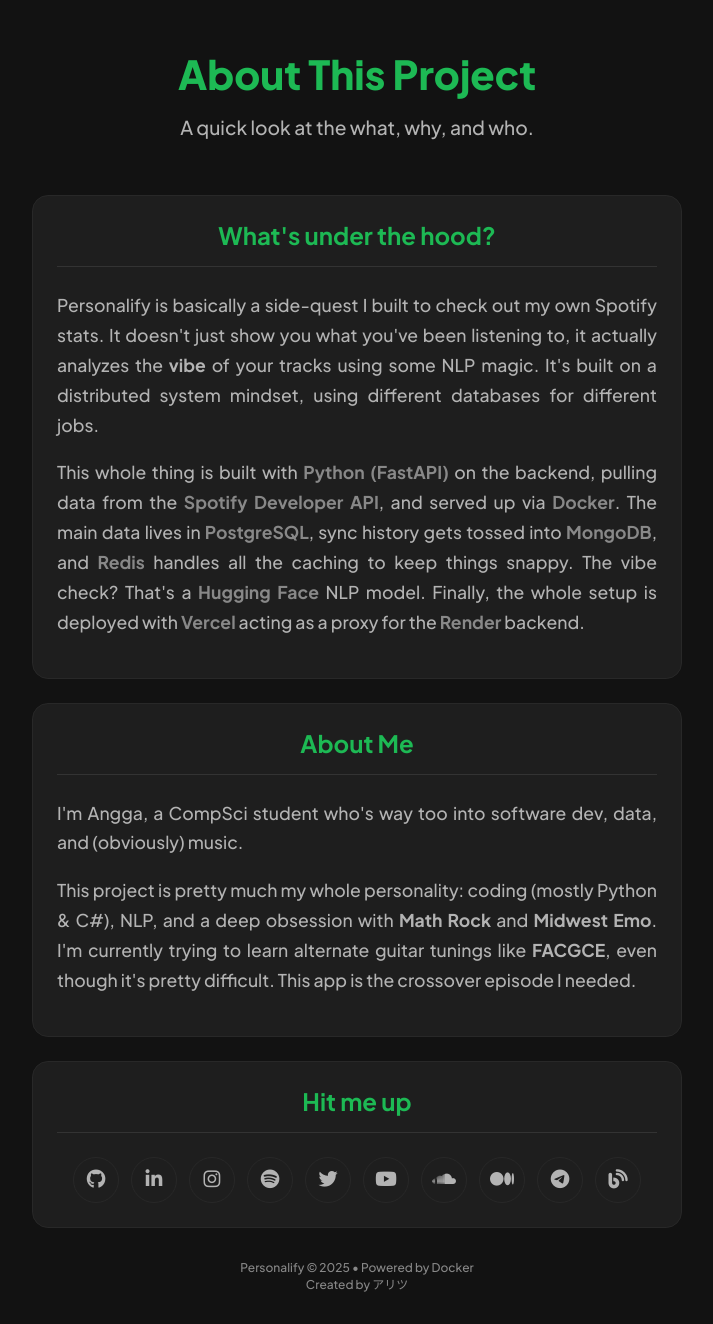
After one commit to anggars/personalify, a FastAPI app: page /about in a window 1280 px wide. The commit adds this page. Shown: the whole page, without its empty margins (283-996 px from the left). Run offline with FastAPI, Linux system fonts and the light colour scheme.

Commit message:
add about page

```diff
--- /dev/null
+++ b/frontend/static/styles/about.css
@@ -0,0 +1,134 @@
+/* === STYLING HALAMAN ABOUT (VERSI BARU & LENGKAP) === */
+
+/*
+ * Kita tidak perlu override .hero, .footer, .h1, atau .subtitle
+ * karena semua style itu sudah di-load dari lyrics.css
+ */
+
+/* Layout Konten (Container & Section) */
+/* Aturan .container dan .section sudah diambil dari lyrics.css */
+/* Kita hanya perlu menambahkan style spesifik di bawah */
+
+header p.subtitle {
+    text-align: center;
+    font-size: 1.2rem;
+    font-weight: 500;
+    color: #B3B3B3;
+    margin-top: 0.5rem;
+    margin-bottom: 3.5rem;
+}
+
+/* Judul di dalam section (H2) */
+.about-title-section {
+    color: #1DB954;
+    font-size: 1.5rem;
+    font-weight: 700;
+    margin-top: 0;
+    margin-bottom: 1.5rem;
+    border-bottom: 1px solid #333;
+    padding-bottom: 1rem;
+    text-align: center;
+}
+
+/* Judul "The Stack" (H3) */
+.about-subtitle-stack {
+    font-size: 1.2rem;
+    color: #ffffff;
+    margin-top: 2rem;
+    margin-bottom: 1rem;
+}
+
+/* Aturan Teks Paragraf */
+.section p {
+    color: #b3b3b3;
+    font-size: 1.1rem;
+    line-height: 1.7;
+    margin-bottom: 1rem;
+    text-align: justify; /* Rata Kiri-Kanan */
+}
+
+/* Link di dalam paragraf (pakai style .footer-link dari home.css) */
+.section p .footer-link {
+    color: #888;
+    text-decoration: none;
+    font-weight: 600;
+    transition: color 0.2s ease;
+}
+
+/* ▼▼▼ ATURAN WARNA HOVER BARU ▼▼▼ */
+.section p a.tech-fastapi:hover    { color: #009688; } /* Warna Teal FastAPI */
+.section p a.tech-spotify:hover    { color: #1DB954; }
+.section p a.tech-docker:hover     { color: #2496ED; }
+.section p a.tech-postgres:hover   { color: #336791; }
+.section p a.tech-mongo:hover      { color: #4DB33D; }
+.section p a.tech-redis:hover      { color: #DC382D; }
+.section p a.tech-huggingface:hover{ color: #FFD21E; }
+.section p a.tech-vercel:hover     { color: #ffffff; }
+.section p a.tech-render:hover     { color: #4D9DE0; }
+
+
+/* === ATURAN IKON SOSMED (ALA CLARISSA) === */
+.icon-social-links {
+    display: flex;
+    flex-wrap: wrap;
+    justify-content: center;
+    gap: 0.75rem; /* Jarak antar ikon */
+    margin-top: 1rem;
+    text-align: center; /* Memastikan ikon di tengah */
+}
+
+.icon-social-links a {
+    display: flex;
+    align-items: center;
+    justify-content: center;
+    width: 44px;
+    height: 44px;
+    border-radius: 50%; /* Bulat */
+    background-color: #1e1e1e; /* Background abu-abu gelap */
+    border: 1px solid #282828;
+    color: #b3b3b3; /* Warna ikon abu-abu */
+    font-size: 1.2rem;
+    text-decoration: none;
+    transition: all 0.2s ease;
+}
+
+.icon-social-links a:hover {
+    background-color: #2a2a2a;
+    color: #ffffff; /* Ikon jadi putih */
+    transform: scale(1.1);
+    border-color: #444;
+}
+
+footer {
+    width: 100%;
+    margin-top: 2rem;
+    text-align: center;
+    font-size: 0.75rem;
+    color: #888;
+    background: #121212;
+    border-top: none;
+    box-shadow: none;
+    z-index: 100;
+    opacity: 0;
+    transition: opacity 0.5s
+ease-out 0.5s;
+}
+
+.footer-link:hover {
+    color: #2496ED;
+}
+
+/* === MOBILE RESPONSIVE === */
+@media (max-width: 768px) {
+    .section p {
+        font-size: 1rem;
+    }
+    .icon-social-links a {
+        width: 40px;
+        height: 40px;
+        font-size: 1rem;
+    }
+    .about-title-section {
+        font-size: 1.25rem;
+    }
+}
--- /dev/null
+++ b/frontend/templates/about.html
@@ -0,0 +1,151 @@
+<!DOCTYPE html>
+<html lang="en">
+<head>
+    <meta charset="UTF-8">
+    <title>About - Personalify</title>
+    <link rel="icon" type="image/x-icon" href="{{ url_for('static', path='assets/Spotify_Primary_Logo_RGB_White.ico') }}">
+    <meta name="viewport" content="width=device-width, initial-scale=1">
+
+    <link rel="preconnect" href="https://fonts.googleapis.com">
+    <link href="https://fonts.googleapis.com/css2?family=Plus+Jakarta+Sans:wght@500;700;800&display=swap" rel="stylesheet">
+    <link rel="stylesheet" href="https://cdnjs.cloudflare.com/ajax/libs/font-awesome/6.5.1/css/all.min.css">
+
+    <link rel="stylesheet" href="{{ url_for('static', path='styles/lyrics.css') }}">
+
+    <link rel="stylesheet" href="{{ url_for('static', path='styles/about.css') }}">
+</head>
+<body>
+
+    <main class="main-content">
+
+        <header>
+            <h1>About This Project</h1>
+            <p class="subtitle">A quick look at the what, why, and who.</p>
+        </header>
+
+        <div class="container">
+
+            <div class="section">
+                <h2 class="about-title-section">What's under the hood?</h2>
+                <p>
+                    Personalify is basically a side-quest I built to check out my own Spotify stats.
+                    It doesn't just show you what you've been listening to, it actually analyzes the <b>vibe</b>
+                    of your tracks using some NLP magic. It's built on a distributed system mindset,
+                    using different databases for different jobs.
+                </p>
+
+                <p>
+                    This whole thing is built with <a href="https://fastapi.tiangolo.com/" target="_blank" class="footer-link tech-fastapi">Python (FastAPI)</a>
+                    on the backend, pulling data from the <a href="https://developer.spotify.com/" target="_blank" class="footer-link tech-spotify">Spotify Developer API</a>,
+                    and served up via <a href="https://docker.com/" target="_blank" class="footer-link tech-docker">Docker</a>.
+                    The main data lives in <a href="https://www.postgresql.org/" target="_blank" class="footer-link tech-postgres">PostgreSQL</a>,
+                    sync history gets tossed into <a href="https://www.mongodb.com/" target="_blank" class="footer-link tech-mongo">MongoDB</a>,
+                    and <a href="https://redis.io/" target="_blank" class="footer-link tech-redis">Redis</a> handles all the caching to keep things snappy.
+                    The vibe check? That's a <a href="https://huggingface.co/SamLowe/roberta-base-go_emotions" target="_blank" class="footer-link tech-huggingface">Hugging Face</a>
+                    NLP model. Finally, the whole setup is deployed with <a href="https://vercel.com/" target="_blank" class="footer-link tech-vercel">Vercel</a>
+                    acting as a proxy for the <a href="https://render.com/" target="_blank" class="footer-link tech-render">Render</a> backend.
+                </p>
+            </div>
+
+            <div class="section">
+                <h2 class="about-title-section">About Me</h2>
+                <p>
+                    I'm Angga, a CompSci student who's way too into software dev, data, and (obviously) music.
+                </p>
+
+                <p>
+                    This project is pretty much my whole personality: coding (mostly Python & C#),
+                    NLP, and a deep obsession with <b>Math Rock</b> and <b>Midwest Emo</b>.
+                    I'm currently trying to learn alternate guitar tunings like <b>FACGCE</b>,
+                    even though it's pretty difficult. This app is the crossover episode I needed.
+                </p>
+            </div>
+
+            <div class="section">
+                <h2 class="about-title-section">Hit me up</h2>
+                <div class="icon-social-links">
+                    <a href="https://github.com/anggars" target="_blank" title="GitHub"><i class="fa-brands fa-github"></i></a>
+                    <a href="http://linkedin.com/in/anggarnts" target="_blank" title="LinkedIn"><i class="fa-brands fa-linkedin-in"></i></a>
+                    <a href="http://www.instagram.com/anggarnts" target="_blank" title="Instagram"><i class="fa-brands fa-instagram"></i></a>
+                    <a href="https://open.spotify.com/user/31xon7qetimdnbmhkupbaszl52nu" target="_blank" title="Spotify"><i class="fa-brands fa-spotify"></i></a>
+                    <a href="http://x.com/anggarnts" target="_blank" title="X (Twitter)"><i class="fa-brands fa-twitter"></i></a>
+                    <a href="http://youtube.com/channel/UCYJhPYVPUXnPFZEuEBav4yA/videos" target="_blank" title="YouTube"><i class="fa-brands fa-youtube"></i></a>
+                    <a href="http://soundcloud.com/anggarnts" target="_blank" title="SoundCloud"><i class="fa-brands fa-soundcloud"></i></a>
+                    <a href="https://medium.com/@anggarnts" target="_blank" title="Medium"><i class="fa-brands fa-medium"></i></a>
+                    <a href="http://t.me/anggarnts" target="_blank" title="Telegram"><i class="fa-brands fa-telegram"></i></a>
+                    <a href="http://bit.ly/anggariantosudrajat" target="_blank" title="Blog"><i class="fa-solid fa-blog"></i></a>
+                </div>
+            </div>
+        </div>
+    </main>
+
+    <footer>
+        <a href="/" class="footer-link">Personalify</a>
+        <span> © 2025 • Powered by </span>
+        <a href="https://www.docker.com/" target="_blank" class="footer-link">Docker</a>
+        <br>
+        <span>Created by </span>
+        <a href="/about" class="footer-link">アリツ</a>
+    </footer>
+
+    <script>
+        // Fungsi typing (copy dari lyrics.js)
+        function typeEffect(element, text, speed = 30) {
+            return new Promise((resolve) => {
+                let index = 0;
+                let currentHtml = '';
+                element.style.visibility = 'visible';
+                function typeWriter() {
+                    if (index < text.length) {
+                        let char = text.charAt(index);
+                        if (char === '<') {
+                            let tagEnd = text.indexOf('>', index);
+                            if (tagEnd !== -1) {
+                                currentHtml += text.substring(index, tagEnd + 1);
+                                index = tagEnd + 1;
+                            } else {
+                                currentHtml += char; index++;
+                            }
+                        } else {
+                            currentHtml += char; index++;
+                        }
+                        element.innerHTML = currentHtml + '<span class="typing-cursor"></span>';
+                        setTimeout(typeWriter, speed);
+                    } else {
+                        element.innerHTML = currentHtml;
+                        resolve();
+                    }
+                }
+                typeWriter();
+            });
+        }
+
+        // Jalankan animasi setelah halaman dimuat
+        document.addEventListener('DOMContentLoaded', async function() {
+            const titleEl = document.querySelector('header h1');
+            const subtitleEl = document.querySelector('header p.subtitle');
+            const containerEl = document.querySelector('.container');
+            const footerEl = document.querySelector('footer');
+
+            if (!titleEl || !subtitleEl || !containerEl) return;
+
+            const titleText = titleEl.textContent;
+            const subtitleText = subtitleEl.textContent;
+            titleEl.innerHTML = '';
+            subtitleEl.innerHTML = '';
+
+            // 1. Ketik Judul
+            await typeEffect(titleEl, titleText, 50);
+            // 2. Ketik Subtitle
+            await typeEffect(subtitleEl, subtitleText, 30);
+
+            // 3. Tampilkan Konten (Fade In)
+            containerEl.style.visibility = 'visible';
+            containerEl.style.animation = 'fadeInUp 1s ease-out forwards';
+
+            // 4. Tampilkan Footer
+            if (footerEl) footerEl.classList.add('fade-in');
+        });
+    </script>
+</body>
+</html>
--- a/frontend/templates/dashboard.html
+++ b/frontend/templates/dashboard.html
@@ -142,7 +142,7 @@
         <a href="https://developer.spotify.com/" target="_blank" class="footer-link">Spotify API</a>
         <br>
         <span class="footer-toggler" title="Easter Egg!">Created by </span>
-        <a href="https://desty.page/anggars" target="_blank" class="footer-link">アリツ</a>
+        <a href="/about" class="footer-link">アリツ</a>
     </footer>
 
     <script src="https://cdn.jsdelivr.net/npm/html2canvas@1.4.1/dist/html2canvas.min.js"></script>
--- a/frontend/templates/home.html
+++ b/frontend/templates/home.html
@@ -29,7 +29,7 @@
         Personalify &copy; 2025 • Powered by <a href="https://developer.spotify.com/" target="_blank" class="footer-link">Spotify API</a>
         <br>
         <span>Created by </span>
-        <a href="https://desty.page/anggars" target="_blank" class="footer-link">アリツ</a>
+        <a href="/about" class="footer-link">アリツ</a>
     </footer>
 
     <script>
--- a/frontend/templates/lyrics.html
+++ b/frontend/templates/lyrics.html
@@ -36,7 +36,7 @@
     <a href="https://huggingface.co/" target="_blank" class="footer-link">Hugging Face</a>
     <br>
     <span>Created by </span>
-    <a href="https://desty.page/anggars" target="_blank" class="footer-link">アリツ</a>
+    <a href="/about" class="footer-link">アリツ</a>
 </footer>
 
 <script src="{{ url_for('static', path='script/lyrics.js') }}"></script>
```
Also changed, not shown: backend/app/routes.py (+7 -0 lines), frontend/static/styles/dashboard.css (+6 -5 lines).
